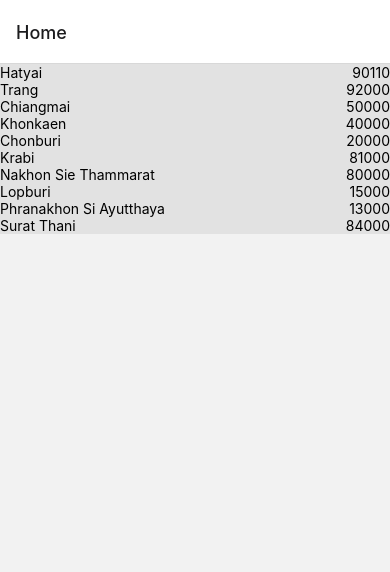
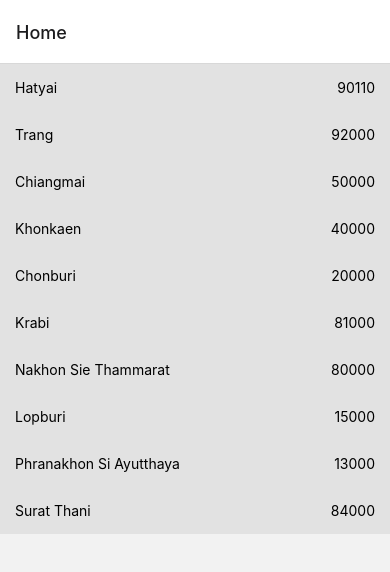
Before and after one commit to Tanakorn13/lab-3sa04-react_native, a React Native app: screen /Home in a window 390 px wide. Shown: the top 572 px of the page. Built offline with nearby package versions, Linux system fonts and the light colour scheme.

Commit message:
ปรับ Style

```diff
--- a/screen/ZipCodeScreen.js
+++ b/screen/ZipCodeScreen.js
@@ -46,7 +46,11 @@ const styles = StyleSheet.create({
     zipItem: {
         flex: 1,
         flexDirection: 'row',
-        justifyContent: 'space-between'
+        justifyContent: 'space-between',
+        paddingTop: 15,
+        paddingBottom: 15,
+        paddingHorizontal: 15
+
     },
     zipPlace: {
         flex: 1,
```
Also changed, not shown: 1 other file (tests, documents, lock files or other folders).
